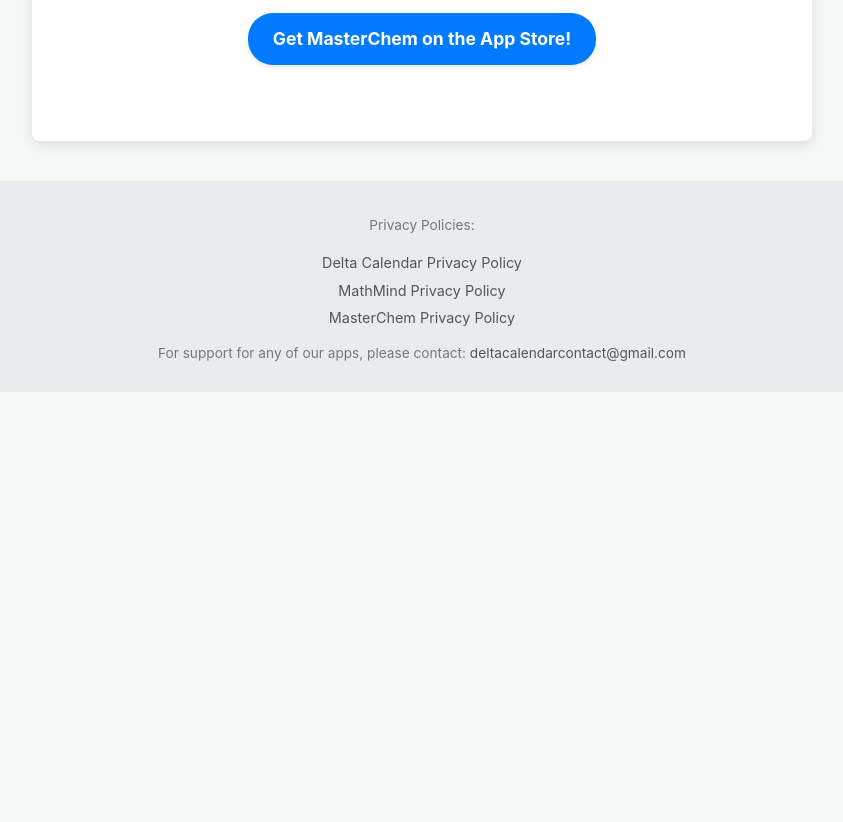
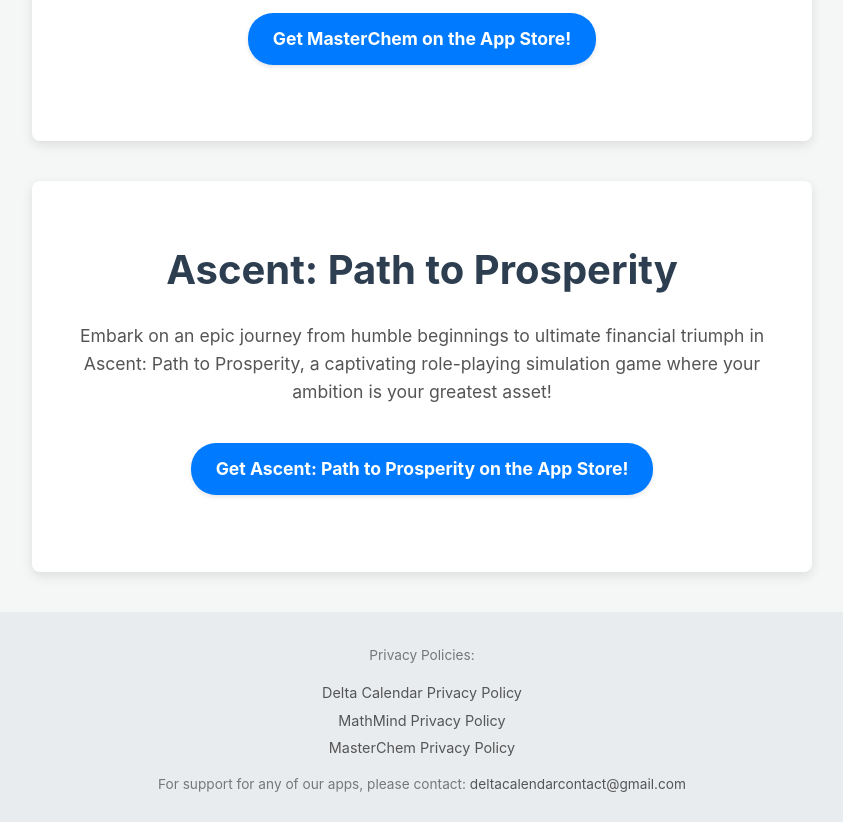
Before and after one commit to AndyJrLojas/Website, a plain HTML site: page index.html in a window 1280 px wide. Shown: the part 1288-2110 px from the top of the page, without its empty margins (218-1061 px from the left). Before the commit the page ends 1680 px from the top, so only its background shows below. Drawn offline with Linux system fonts and the light colour scheme.

Commit message:
Update index.html

```diff
--- a/index.html
+++ b/index.html
@@ -165,6 +165,16 @@
             <a href="https://apps.apple.com/ca/app/masterchem/id6746169230" class="app-store-button">Get MasterChem on the App Store!</a>
         </p>
     </div>
+    <!-- App 4: Ascent: Path to Prosperity -->
+    <div class="container">
+        <h1>Ascent: Path to Prosperity</h1>
+        <p>
+            Embark on an epic journey from humble beginnings to ultimate financial triumph in Ascent: Path to Prosperity, a captivating role-playing simulation game where your ambition is your greatest asset!
+        </p>
+        <p>
+            <a href="https://apps.apple.com/ca/app/ascent-path-to-prosperity/id6746658480" class="app-store-button">Get Ascent: Path to Prosperity on the App Store!</a>
+        </p>
+    </div>
 
     <footer class="footer">
         <p>Privacy Policies:</p>
```
